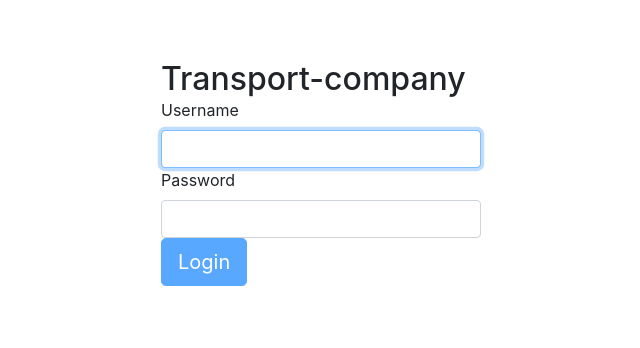
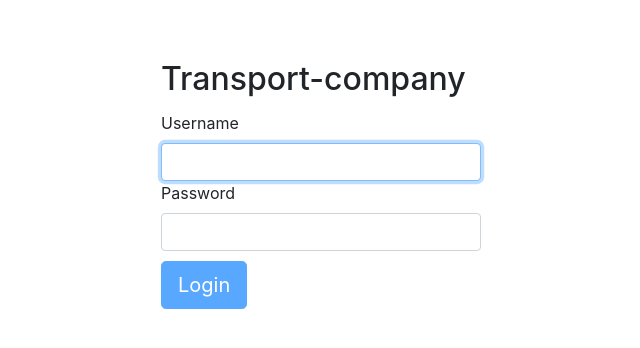
Before and after one commit to KiczuPL/transport-company-frontend, a React (Create React App) app: page / in a window 1280 px wide. Shown: the top 348 px of the page, without its empty margins (319-959 px from the left). Built offline with nearby package versions, Linux system fonts and the light colour scheme.

Commit message:
Fixes with logging in

```diff
--- a/src/App.js
+++ b/src/App.js
@@ -3,7 +3,7 @@ import Login from "./pages/Login/Login";
 import Home from "./pages/Home/Home";
 import "./css/bootstrap.min.css";
 import "./css/bootstrap.min.css.map";
-import { Routes, Route, Navigate, useNavigate } from "react-router-dom";
+import { Routes, Route, Navigate } from "react-router-dom";
 import ActiveOrders from "./pages/ActiveOrders/ActiveOrders";
 import UserCompany from "./pages/Home/UserCompany";
 import CreateOrder from "./pages/CreateOrder/CreateOrder";
@@ -12,24 +12,73 @@ import { UserContext } from "./context/UserContext";
 import ManageOrders from "./pages/ManageOrders/ManageOrders";
 import ManageCompanies from "./pages/ManageCompanies/ManageCompanies";
 import ManageUsers from "./pages/ManageUsers/ManageUsers";
+import userService from "./services/user.service";
+
+import axios from "axios";
+import authHeader from "./services/auth-header";
 
 export default function App() {
   const [token, setToken] = useState(localStorage.getItem("accessToken"));
   const [user, setUser] = useState(localStorage.getItem("user"));
   const [isAdmin, setIsAdmin] = useState(false);
+  const [isAuthenticated, setIsAuthenticated] = useState(false);
 
-  if (!token) {
+  useEffect(() => {
+    const API_URL = "http://localhost:8080/api/";
+    if (token) {
+      console.log("wysyłam");
+      axios
+        .get(API_URL + "user/me", { headers: authHeader() })
+        .then((response) => {
+          console.log("jest odp");
+          if (response.data) {
+            console.log("WCZYTYWANIE");
+            setIsAuthenticated(true);
+            localStorage.setItem("user", JSON.stringify(response.data));
+            setUser(response.data);
+            setIsAdmin(response.data.roles[0].name === "Admin");
+          }
+        })
+        .catch((error) => {
+          if (error.response) {
+            if (error.response.status) {
+              console.log("STARY TOKEN");
+              setToken("");
+              setIsAuthenticated(false);
+            }
+          }
+        });
+    }
+  }, []);
+
+  if (!isAuthenticated) {
+    console.log("nie ma autentykacji");
+    if (token) return <>DUPA</>;
+    console.log("NI MA TOKENA");
     return (
-      <Login setToken={setToken} setUser={setUser} setIsAdmin={setIsAdmin} />
+      <Login
+        setToken={setToken}
+        setUser={setUser}
+        setIsAdmin={setIsAdmin}
+        setIsAuthenticated={setIsAuthenticated}
+      />
     );
   }
 
   return (
     <UserContext.Provider
-      value={{ token, setToken, user, setUser, isAdmin, setIsAdmin }}
+      value={{
+        token,
+        setToken,
+        user,
+        setUser,
+        isAdmin,
+        setIsAdmin,
+        setIsAuthenticated,
+      }}
     >
       <Routes>
-        <Route path="/" element={<Navigate replace to="/home" />} />
+        <Route exact path="/" element={<Navigate replace to="/home" />} />
         <Route
           exact
           path="/login"
--- a/src/components/OrderList.js
+++ b/src/components/OrderList.js
@@ -172,7 +172,7 @@ export default function OrderList(props) {
               )}
               <Row xs={2}>
                 <Col xs={1}>
-                  <Button onClick={() => setLoading(true)}>Filter</Button>{" "}
+                  <Button onClick={() => setLoading(true)}>Filter</Button>
                 </Col>
               </Row>
               <Row xs={2}>
--- a/src/components/TopNavbar.js
+++ b/src/components/TopNavbar.js
@@ -8,7 +8,7 @@ import authService from "../services/auth.service";
 import userService from "../services/user.service";
 
 export default function TopNavbar() {
-  const { setToken, setUser, setAuthenticated, isAdmin } =
+  const { setToken, setUser, setIsAuthenticated, isAdmin } =
     useContext(UserContext);
 
   return (
@@ -50,7 +50,8 @@ export default function TopNavbar() {
             <Button
               onClick={() => {
                 authService.logout();
-                setToken(null);
+                setToken("");
+                setIsAuthenticated(false);
               }}
             >
               Logout
--- a/src/pages/Login/Login.css
+++ b/src/pages/Login/Login.css
@@ -10,6 +10,10 @@
 
   .LoginHeader {
     margin: 0 auto;
+    margin-bottom: 1%;
     max-width: 320px;
   }
+  .Login button {
+    margin-top: 10px;
   }
+}
--- a/src/pages/Login/Login.js
+++ b/src/pages/Login/Login.js
@@ -6,7 +6,12 @@ import authService from "../../services/auth.service";
 import userService from "../../services/user.service";
 import { UserContext } from "../../context/UserContext";
 
-export default function Login({ setToken, setUser, setIsAdmin }) {
+export default function Login({
+  setToken,
+  setUser,
+  setIsAdmin,
+  setIsAuthenticated,
+}) {
   const [username, setUsername] = useState("");
   const [password, setPassword] = useState("");
 
@@ -24,11 +29,9 @@ export default function Login({ setToken, setUser, setIsAdmin }) {
       setUser(loggedUser);
       setIsAdmin(loggedUser.roles[0].name === "Admin");
       setToken(token);
+      setIsAuthenticated(true);
     }
   }
-  useEffect(() => {
-    setIsAdmin(false);
-  }, []);
 
   return (
     <div className="Login">
```
Lines whose indentation alone changed are shown as unchanged.
